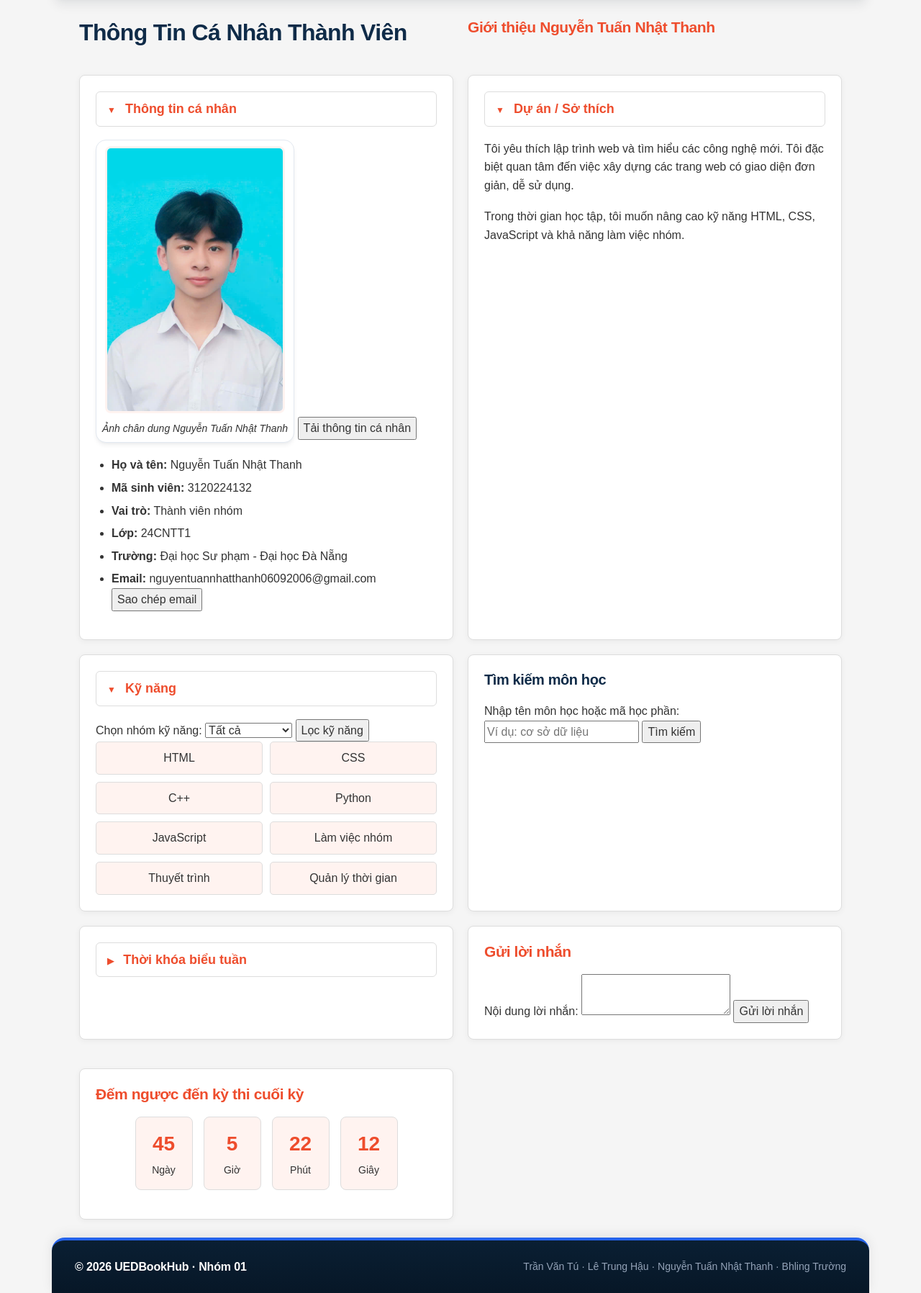
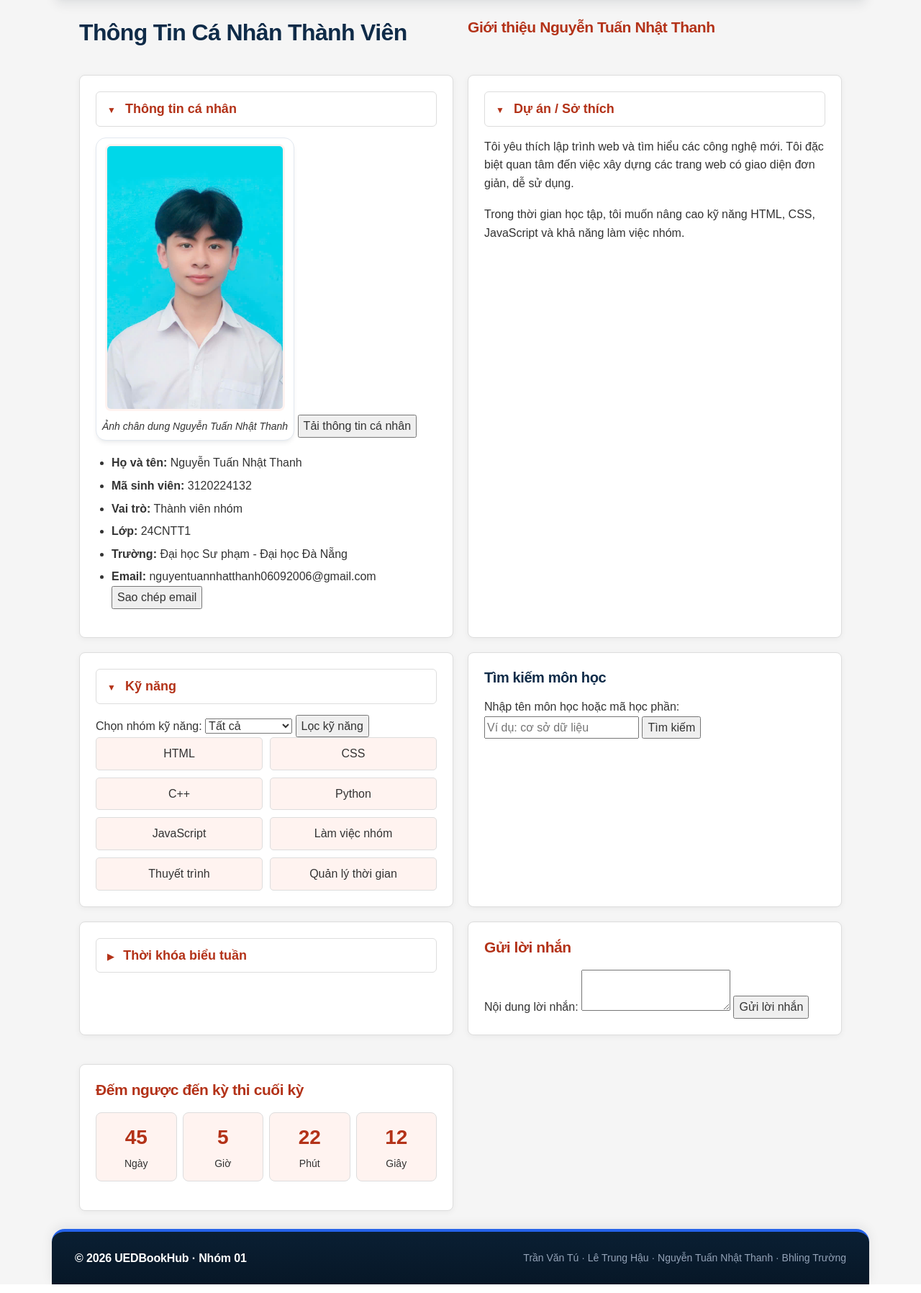
Before and after one commit to TuQNgaiDev/LTWeb-DoAn-Nhom01, a PHP site: page /thanhvien/3120224132_thanh/gioithieu.php in a window 1280 px wide. Shown: the part 169-1965 px from the top of the page at 72% size. Run offline with PHP 8.4, Linux system fonts and the light colour scheme.

Commit message:
Cap nhat trang ca nhan PHP va CSS

```diff
--- /dev/null
+++ b/kiemtra-php.php
@@ -0,0 +1 @@
+<?php echo PHP_VERSION;
--- a/thanhvien/3120224132_thanh/gioithieu.php
+++ b/thanhvien/3120224132_thanh/gioithieu.php
@@ -4,6 +4,10 @@
  * Chức năng: Hiển thị thông tin cá nhân, kỹ năng và thời khóa biểu.
  * Cách thử: Mở trang, lọc kỹ năng, tìm kiếm môn học và gửi lời nhắn.
  */
+
+
+declare(strict_types=1);
+
 
 $goc = '../../';
 $trang = '';
--- a/thanhvien/3120224132_thanh/style.css
+++ b/thanhvien/3120224132_thanh/style.css
@@ -4,7 +4,7 @@
 
 /* Biến màu chung của nhóm */
 :root {
-    --primary-color: #ee4d2d;
+    --primary-color: #b33218;
     --secondary-color: #fff3f0;
     --text-color: #333;
     --background-color: #f5f5f5;
@@ -38,6 +38,22 @@ body {
     line-height: 1.6;
 }
 
+
+/* Bảo vệ bố cục khỏi phần tử con rộng hơn khung */
+main,
+section,
+article,
+.countdown,
+.skill-filter {
+    min-width: 0;
+    max-width: 100%;
+}
+
+img,
+video,
+iframe {
+    max-width: 100%;
+}
 
 /* =========================
    HEADER
@@ -456,14 +472,19 @@ footer p {
         padding: 15px 10px;
     }
 
-    @media (max-width: 600px) {
+}
+/* =========================
+   RESPONSIVE - MÀN HÌNH TỪ 769px
+   ========================= */
+
+/* Bộ đếm thích ứng riêng cho điện thoại */
+@media (max-width: 600px) {
     .countdown {
         gap: 6px;
     }
 
     .countdown div {
-        min-width: 60px;
-        padding: 10px 5px;
+        padding: 10px 4px;
     }
 
     .countdown strong {
@@ -474,10 +495,6 @@ footer p {
         font-size: 12px;
     }
 }
-}
-/* =========================
-   RESPONSIVE - MÀN HÌNH TỪ 769px
-   ========================= */
 
 @media (min-width: 769px) {
     main {
@@ -748,16 +765,19 @@ body.dark-mode .accordion-content {
 }
 
 .countdown {
-    display: flex;
-    justify-content: center;
-    gap: 15px;
+    display: grid;
+    grid-template-columns: repeat(4, minmax(0, 1fr));
+    gap: 8px;
+    width: 100%;
+    max-width: 100%;
     margin-top: 15px;
 }
 
 .countdown div {
-    min-width: 80px;
-    padding: 15px;
+    min-width: 0;
+    padding: 12px 5px;
     text-align: center;
+    overflow-wrap: anywhere;
     border-radius: 8px;
     background-color: var(--secondary-color);
     border: 1px solid var(--border-color);
@@ -792,31 +812,3 @@ body.dark-mode .accordion-content {
     position: relative;
     z-index: 100;
 }
-
-.accordion-header {
-    display: flex;
-    align-items: center;
-    gap: 16px;
-    width: 100%;
-    padding: 18px 22px;
-    border: 1px solid #ddd;
-    border-radius: 10px;
-    background: white;
-    color: #ff4938;
-    font-size: 24px;
-    font-weight: bold;
-    text-align: left;
-    cursor: pointer;
-}
-
-.accordion-header:hover {
-    background: #fff5f2;
-}
-
-.accordion-content {
-    padding-top: 18px;
-}
-
-.accordion-header .mui-ten {
-    font-size: 18px;
-}
```
